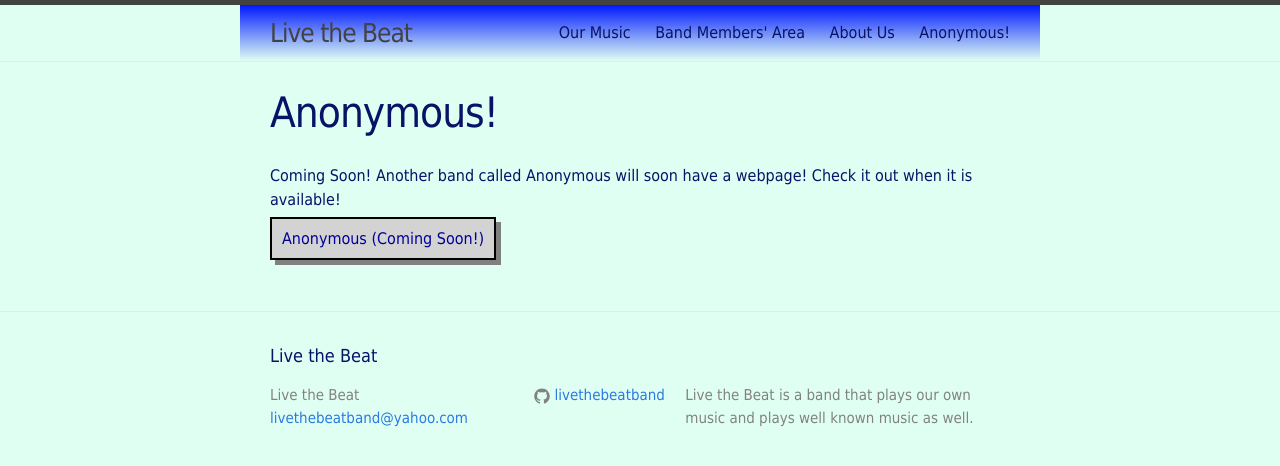
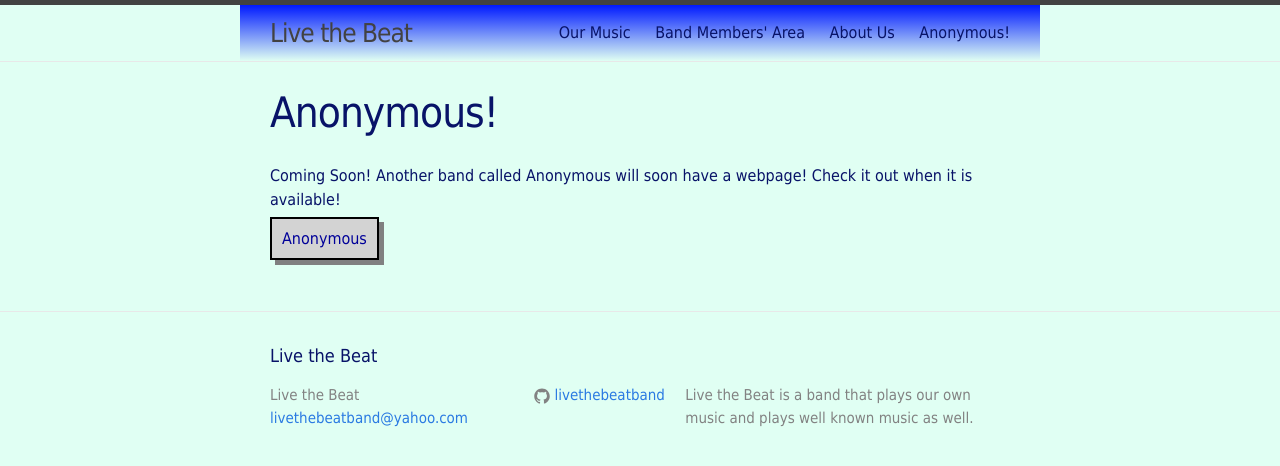
Before and after one commit to livethebeatband/livethebeatband.github.io, a Jekyll site: the page built from anonymous/index.md, in a window 1280 px wide. Shown: the top 466 px of the page. Built offline with Jekyll 4.4.1, drawn with Linux system fonts in a browser that asks for light colours.

Commit message:
Update index.md

```diff
--- a/anonymous/index.md
+++ b/anonymous/index.md
@@ -6,4 +6,4 @@ permalink: /anonymous/
 
 Coming Soon! Another band called Anonymous will soon have a webpage! Check it out when it is available!
 
-<a href="#" class="button">Anonymous (Coming Soon!)</a>
+<a href="https://anonymousband.github.io/" class="button">Anonymous</a>
```
